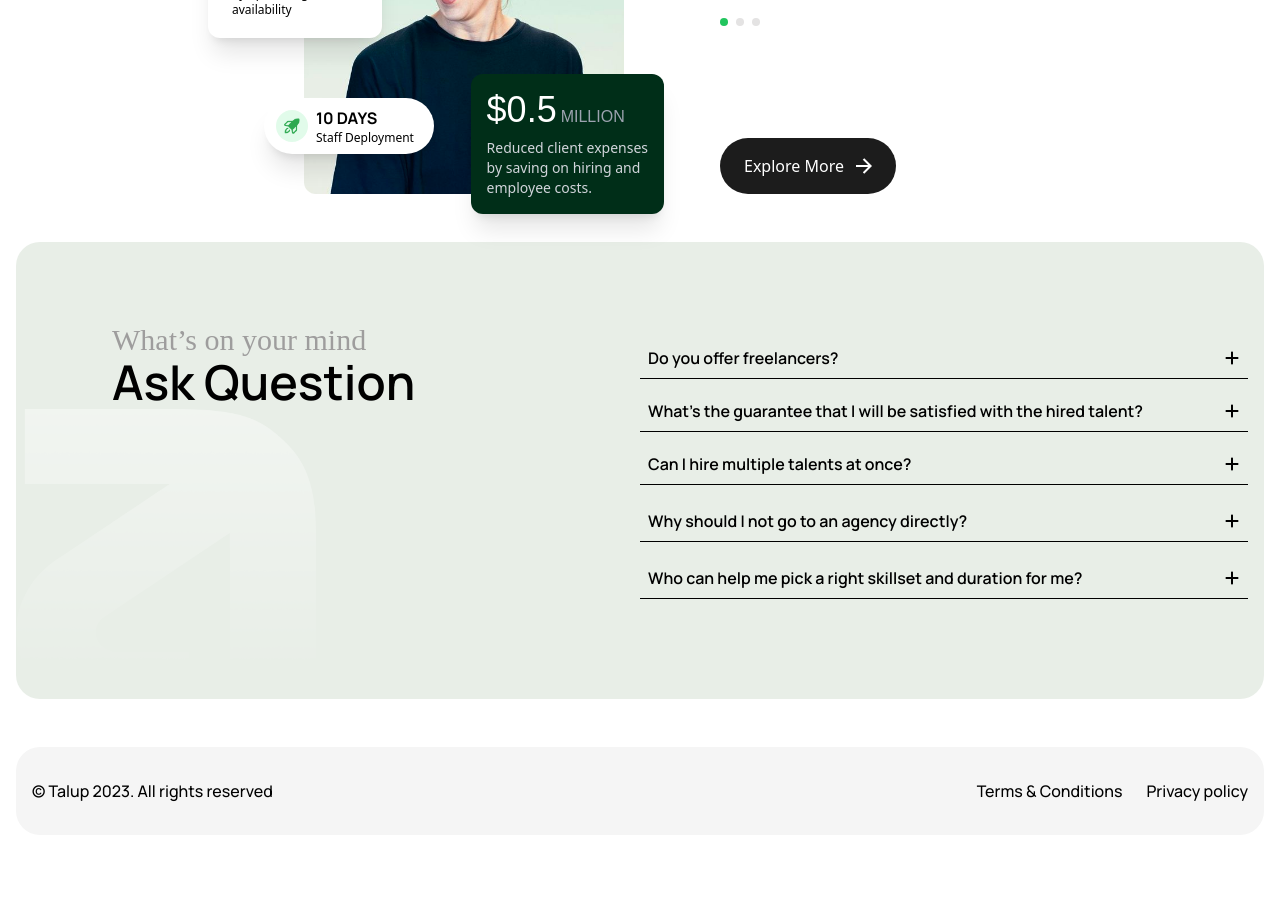
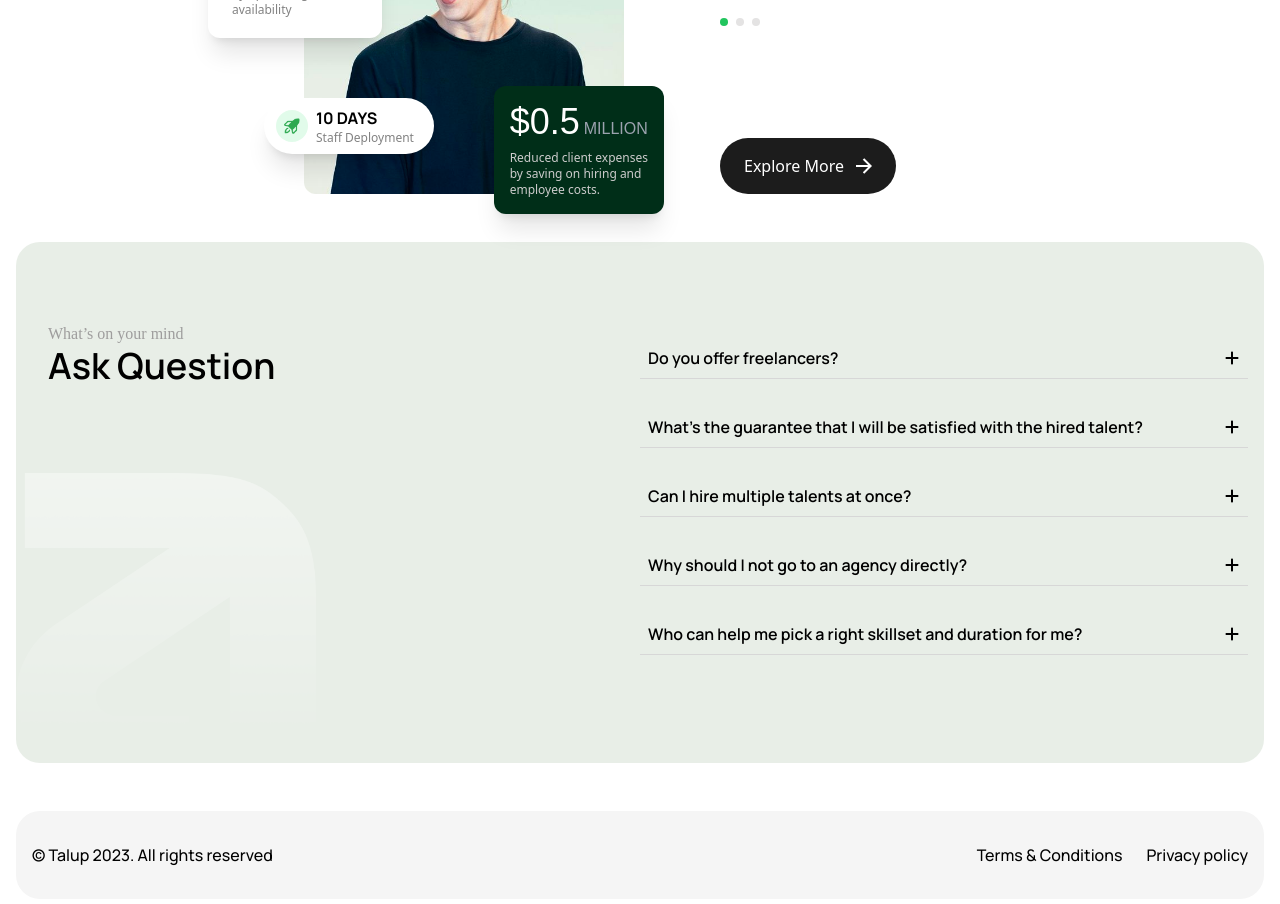
Before and after one commit to Manoj-Kumar-Munda/thence-assignment, a React (Vite) app: page / in a window 1280 px wide. Shown: the part 740-1644 px from the top of the page. Before the commit the page ends 1615 px from the top, so only its background shows below. Built offline with nearby package versions, Linux system fonts and the light colour scheme; a web font is replaced by a local one.

Commit message:
accordion component created && update css for enhanced responsiveness

```diff
--- /dev/null
+++ b/src/components/Accordion.jsx
@@ -0,0 +1,52 @@
+import React, { useState } from "react";
+import { qnaContents } from "../utils/constants";
+import { FaMinus, FaPlus } from "react-icons/fa6";
+
+const Accordion = () => {
+  const [activeIndex, setActiveIndex] = useState(null);
+
+  const changeActiveIndex = (index) => {
+    if (index === activeIndex) {
+      setActiveIndex(null);
+    } else {
+      setActiveIndex(index);
+    }
+  };
+  return (
+    <div>
+      {qnaContents.map((item, index) => (
+        <div key={index} className="my-4 space-y-3">
+          <div
+            className={`flex justify-between items-center py-2 px-2 border-b transition-all duration-300 ${
+              activeIndex === index
+                ? "border-b-[#D7D7D7]/0"
+                : "border-b-[#D7D7D7]/100"
+            }`}
+          >
+            <span className="font-primary font-semibold">
+              {item.question}
+            </span>
+            <span
+              className="cursor-pointer"
+              onClick={() => changeActiveIndex(index)}
+            >
+              {activeIndex === index ? <FaMinus /> : <FaPlus />}
+            </span>
+          </div>
+
+          <div
+            className={`transition-all duration-300 ${
+              activeIndex === index ? "max-h-96" : "max-h-0"
+            } overflow-hidden my-1 `}
+          >
+            <p className="text-sm">
+              {item.answer}
+            </p>
+          </div>
+        </div>
+      ))}
+    </div>
+  );
+};
+
+export default Accordion;
--- a/src/components/Header.jsx
+++ b/src/components/Header.jsx
@@ -7,7 +7,6 @@ import Button from "./Button";
 
 const Header = () => {
   const { pathname: path } = useLocation();
-  console.log(path);
   return (
     <header
       className={`${
@@ -30,7 +29,9 @@ const Header = () => {
             <Button btnType="primary-cta">Meet your candiadates</Button>
           </div>) :(
             <div className="border rounded-full p-2">
+              <Link to={"/"}>
                 <img src={cross} className="w-6 h-6"/>
+              </Link>
             </div>
           )
         }
--- a/src/components/Heading.jsx
+++ b/src/components/Heading.jsx
@@ -2,7 +2,6 @@ import React from "react";
 
 const Heading = (
     { children, textSize='4xl', className='' }) => {
-        console.log(className)
   return (
     <h2 className={`text-${textSize} font-secondary  ${className}`}>{children}</h2>
   );
--- a/src/pages/Home/Hero.jsx
+++ b/src/pages/Home/Hero.jsx
@@ -1,24 +1,18 @@
-import React, { useState } from "react";
+import React from "react";
 import hero from "../../assets/image-1.png";
 import rocket from "../../assets/rocket.png";
 import rightArrow from "../../assets/arrow.png";
 import Button from "../../components/Button";
 import Carousel from "./Carousel";
-import { FaPlus } from "react-icons/fa6";
 import Footer from "../../components/Footer";
 import Heading from "../../components/Heading";
+import Accordion from "../../components/Accordion";
 const Hero = () => {
-  const [isOpen, setIsOpen] = useState(false);
   return (
     <section className="py-10 space-y-12">
       <div className=" max-w-fit w-full mx-auto">
         <div className="flex flex-col justify-center space-y-2 text-center">
-          {/* <h2 className="text-4xl font-secondary text-heading-green">
-            Success{" "}
-          </h2> */}
-          <Heading className="text-heading-green">
-            Success
-          </Heading>
+          <Heading className="text-heading-green">Success</Heading>
           <p className="text-5xl font-primary font-semibold">
             Every success journey
             <br />
@@ -37,8 +31,8 @@ const Hero = () => {
           </div>
 
           <div className="absolute top-10 -left-24 shadow-xl rounded-xl bg-white px-6 py-5 space-y-1">
-            <h1 className="font-switzer text-5xl font-medium">40%</h1>
-            <p className="text-xs text-['#828282'] font-medium">
+            <h1 className="font-switzer text-5xl font-medium" contentEditable>40%</h1>
+            <p className="text-xs text-[#828282] font-medium" contentEditable>
               Achieved reduction in <br /> project execution time <br /> by
               optimising team <br />
               availability
@@ -50,8 +44,8 @@ const Hero = () => {
               <img src={rocket} className="w-6 aspect-square" />
             </div>
             <div className="flex flex-col pr-2">
-              <h2 className="font-primary font-bold">10 DAYS</h2>
-              <span className="text-xs font-medium text-['#828282']">
+              <h2 className="font-primary font-bold" contentEditable>10 DAYS</h2>
+              <span className="text-xs font-medium text-[#828282]">
                 Staff Deployment
               </span>
             </div>
@@ -59,7 +53,7 @@ const Hero = () => {
 
           <div className="absolute shadow-xl -bottom-5 -right-10 rounded-xl bg-[#002E18] p-4 space-y-2">
             <h1 className="space-x-1">
-              <span className="text-white text-4xl font-medium font-switzer">
+              <span className="text-white text-4xl font-medium font-switzer" contentEditable>
                 $0.5
               </span>
               <span className="text-gray-400 font-medium text-base font-switzer ">
@@ -67,7 +61,7 @@ const Hero = () => {
               </span>
             </h1>
 
-            <p className="text-gray-300 text-sm">
+            <p className="text-xs text-[#CCCCCC]">
               Reduced client expenses <br /> by saving on hiring and <br />{" "}
               employee costs.
             </p>
@@ -75,10 +69,10 @@ const Hero = () => {
         </div>
 
         <div className="">
-          <div className="mx-4 flex flex-col justify-between h-full">
+          <div className="mx-4 flex flex-col gap-y-8 justify-between h-full">
             <Carousel />
 
-            <div className="">
+            <div>
               <Button btnType="primary-cta">
                 <div className="flex items-center gap-x-3">
                   <span>Explore More</span>
@@ -93,104 +87,20 @@ const Hero = () => {
       </div>
 
       <div className="">
-        <div className=" py-20 my-4 rounded-3xl flex justify-between flex-wrap px-4 ask-question">
-          <div>
-            <div className="ml-20">
-              {/* <h2 className="text-3xl font-secondary text-[#9E9D9D]">
+        <div className=" py-20 my-4 rounded-3xl flex justify-between flex-wrap gap-y-4 px-4 ask-question">
+          <div className="basis-1/2 flex-grow text-center sm:text-start sm:px-4">
+            <div className="">
+              <Heading textSize="3xl" className="text-[#9E9D9D]">
                 What’s on your mind
-              </h2> */}
-              <Heading textSize="3xl" className="text-[#9E9D9D]">
-              What’s on your mind
               </Heading>
-              <span className="text-nowrap font-primary font-semibold text-5xl ">
+              <span className="text-nowrap font-primary font-semibold text-4xl ">
                 Ask Question
               </span>
             </div>
           </div>
 
-          <div className="basis-1/2">
-            <div className="my-4 space-y-3">
-              <div className="flex justify-between items-center py-2 px-2 border-b border-black">
-                <span className="font-primary font-semibold">
-                  Do you offer freelancers?
-                </span>
-                <FaPlus />
-              </div>
-
-              <div className="flex justify-between items-center py-2 px-2 border-b border-black">
-                <span className="font-primary font-semibold">
-                  What’s the guarantee that I will be satisfied with the hired
-                  talent?
-                </span>
-                <FaPlus />
-              </div>
-
-              <div>
-                <div className={`flex justify-between items-center py-2 px-2 border-b transition-all duration-300 ${ isOpen ? 'border-b-black/0' : 'border-b-black/100' }`}>
-                  <span className="font-primary font-semibold">
-                    Can I hire multiple talents at once?
-                  </span>
-                  <span className="cursor-pointer" onClick={() => setIsOpen(prev => !prev)}>
-                    <FaPlus />
-                  </span>
-                </div>
-
-                <div className={`transition-all duration-300 ${ isOpen ? 'max-h-96': 'max-h-0'} overflow-hidden my-1 `}>
-                  <p className="text-sm">
-                    If unhappy with a project, communicate with the freelancer,
-                    allow for revisions, and refer to the agreement. Escalate to
-                    platform support if needed, considering mediation. Review
-                    policies, seek collaborative solutions for resolution.
-                  </p>
-                </div>
-              </div>
-
-              <div>
-                <div className={`flex justify-between items-center py-2 px-2 border-b transition-all duration-300 ${ isOpen ? 'border-b-black/0' : 'border-b-black/100' }`}>
-                  <span className="font-primary font-semibold">
-                  Why should I not go to an agency directly?
-                  </span>
-                  <span className="cursor-pointer" onClick={() => setIsOpen(prev => !prev)}>
-                    <FaPlus />
-                  </span>
-                </div>
-
-                <div className={`transition-all duration-300 ${ isOpen ? 'max-h-96': 'max-h-0'} overflow-hidden my-1 `}>
-                  <p className="text-sm">
-                    If unhappy with a project, communicate with the freelancer,
-                    allow for revisions, and refer to the agreement. Escalate to
-                    platform support if needed, considering mediation. Review
-                    policies, seek collaborative solutions for resolution.
-                  </p>
-                </div>
-              </div>
-
-
-              <div>
-                <div className={`flex justify-between items-center py-2 px-2 border-b transition-all duration-300 ${ isOpen ? 'border-b-black/0' : 'border-b-black/100' }`}>
-                  <span className="font-primary font-semibold">
-                  Who can help me pick a right skillset and duration for me?
-                  </span>
-                  <span className="cursor-pointer" onClick={() => setIsOpen(prev => !prev)}>
-                    <FaPlus />
-                  </span>
-                </div>
-
-                <div className={`transition-all duration-300 ${ isOpen ? 'max-h-96': 'max-h-0'} overflow-hidden my-1 `}>
-                  <p className="text-sm">
-                    If unhappy with a project, communicate with the freelancer,
-                    allow for revisions, and refer to the agreement. Escalate to
-                    platform support if needed, considering mediation. Review
-                    policies, seek collaborative solutions for resolution.
-                  </p>
-                </div>
-              </div>
-
-
-
-
-
-            </div>
+          <div className="basis-1/2 min-w-96 flex-grow">
+            <Accordion />
           </div>
         </div>
       </div>
--- /dev/null
+++ b/src/utils/constants.js
@@ -0,0 +1,28 @@
+export const qnaContents = [
+  {
+    question: "Do you offer freelancers?",
+    answer:
+      "Lorem ipsum dolor sit amet, consectetur adipiscing elit, sed do eiusmod tempor incididunt ut labore et dolore magna aliqua.",
+  },
+  {
+    question:
+      "What’s the guarantee that I will be satisfied with the hired talent?",
+    answer:
+      "Lorem ipsum dolor sit amet, consectetur adipiscing elit, sed do eiusmod tempor incididunt ut labore et dolore magna aliqua. In eu mi bibendum neque.",
+  },
+  {
+    question: "Can I hire multiple talents at once?",
+    answer:
+      "If unhappy with a project, communicate with the freelancer, allow for revisions, and refer to the agreement. Escalate to platform support if needed, considering mediation. Review policies, seek collaborative solutions for resolution.",
+  },
+  {
+    question: "Why should I not go to an agency directly?",
+    answer:
+      "Lorem ipsum dolor sit amet, consectetur adipiscing elit, sed do eiusmod tempor incididunt ut labore et dolore magna aliqua.",
+  },
+  {
+    question: "Who can help me pick a right skillset and duration for me?",
+    answer:
+      "Lorem ipsum dolor sit amet, consectetur adipiscing elit, sed do eiusmod tempor incididunt ut labore et dolore magna aliqua.",
+  },
+];
--- a/tailwind.config.js
+++ b/tailwind.config.js
@@ -21,6 +21,7 @@ export default {
         'disabled': '#C9C9C9'
       },
       spacing:{
+
         '100': '100%',
         '200': '200%',
         '300': '300%'
```
Also changed, not shown: src/components/Footer.jsx (+13 -16 lines), src/components/Input.jsx (deleted, +0 -9 lines), src/pages/Home/Carousel.jsx (+6 -5 lines), src/pages/Registration/index.jsx (+1 -10 lines).
